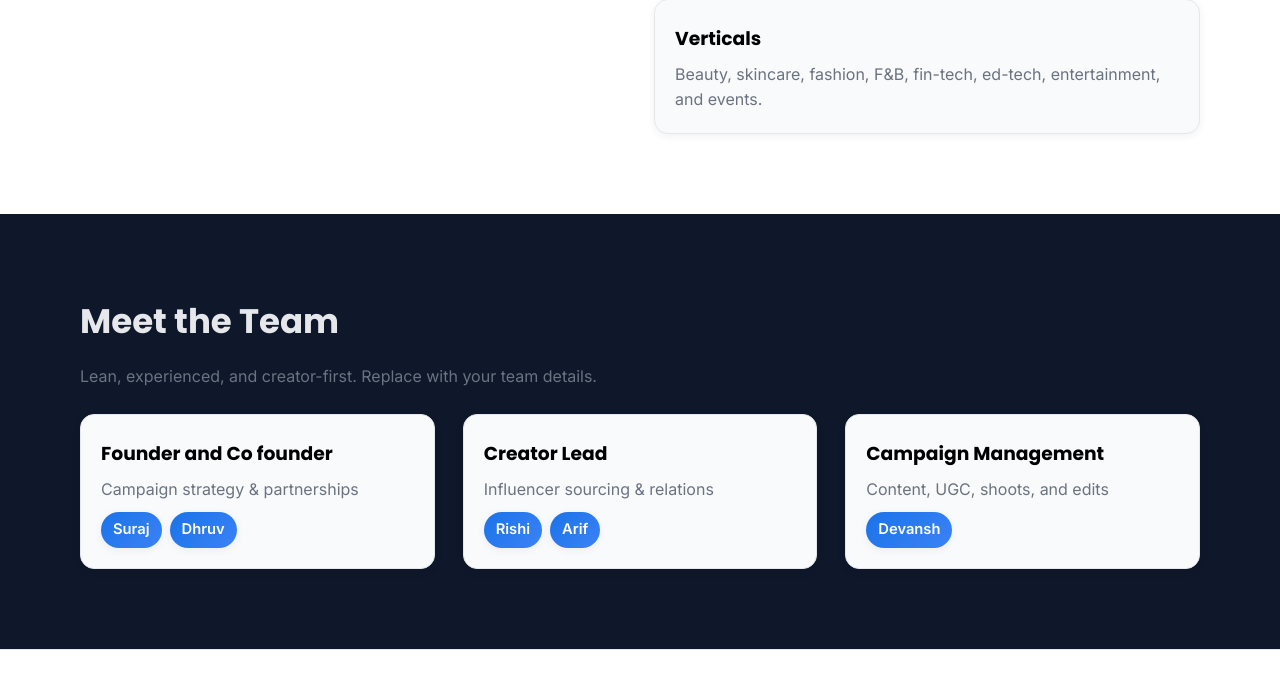
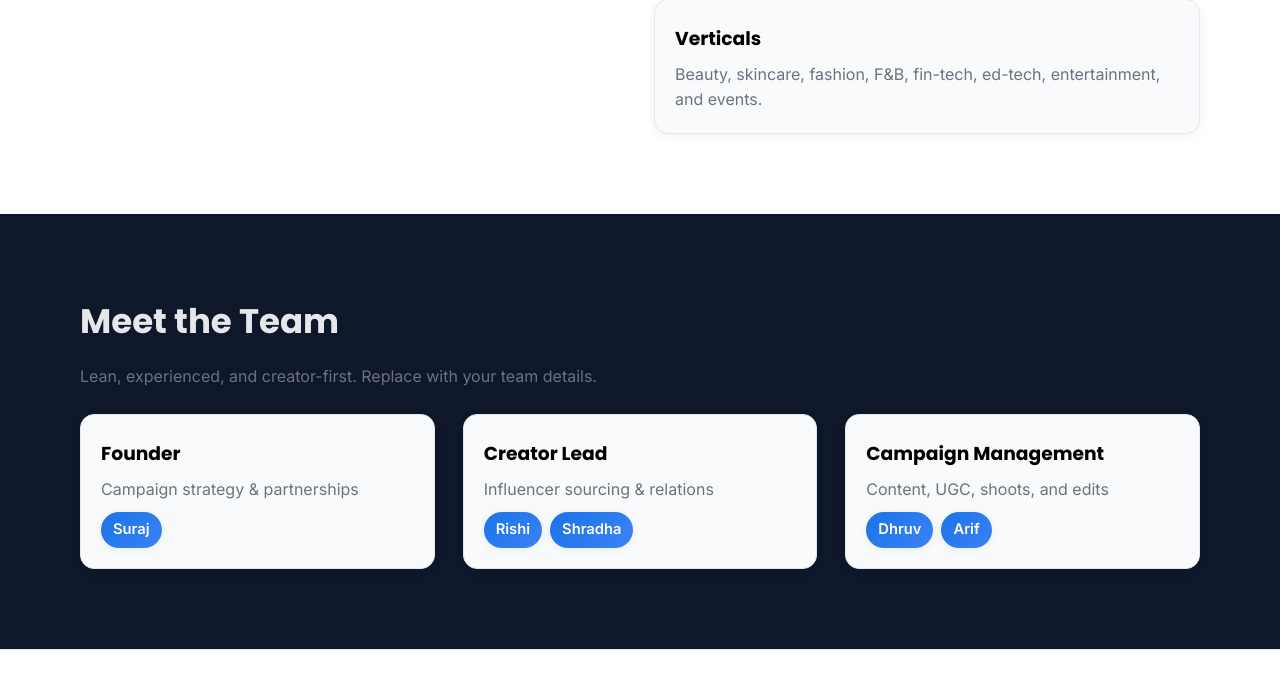
Before and after one commit to dextiii09/ReachuMedia, a plain HTML site: page about.html in a window 1280 px wide. Shown: the part 841-1514 px from the top of the page. Drawn offline with Linux system fonts and the light colour scheme.

Commit message:
Update About: team names (Founder, Creator Lead, Campaign Management)

```diff
--- a/about.html
+++ b/about.html
@@ -72,19 +72,19 @@
       <p class="subtitle">Lean, experienced, and creator-first. Replace with your team details.</p>
       <div class="grid grid-3">
         <div class="card reveal">
-          <h3>Founder and Co founder</h3>
+          <h3>Founder</h3>
           <p class="muted">Campaign strategy & partnerships</p>
-          <div class="chips"><span class="chip chip-accent">Suraj</span><span class="chip chip-accent">Dhruv</span></div>
+          <div class="chips"><span class="chip chip-accent">Suraj</span></div>
         </div>
         <div class="card reveal">
           <h3>Creator Lead</h3>
           <p class="muted">Influencer sourcing & relations</p>
-          <div class="chips"><span class="chip chip-accent">Rishi</span><span class="chip chip-accent">Arif</span></div>
+          <div class="chips"><span class="chip chip-accent">Rishi</span><span class="chip chip-accent">Shradha</span></div>
         </div>
         <div class="card reveal">
           <h3>Campaign Management</h3>
           <p class="muted">Content, UGC, shoots, and edits</p>
-          <div class="chips"><span class="chip chip-accent">Devansh</span></div>
+          <div class="chips"><span class="chip chip-accent">Dhruv</span><span class="chip chip-accent">Arif</span></div>
         </div>
       </div>
     </div>
```
